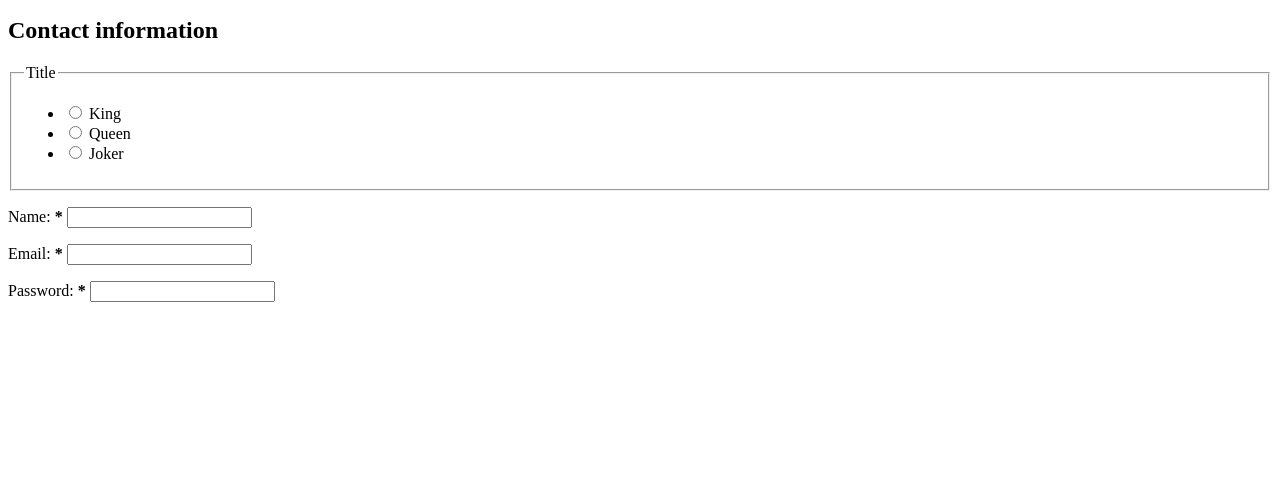
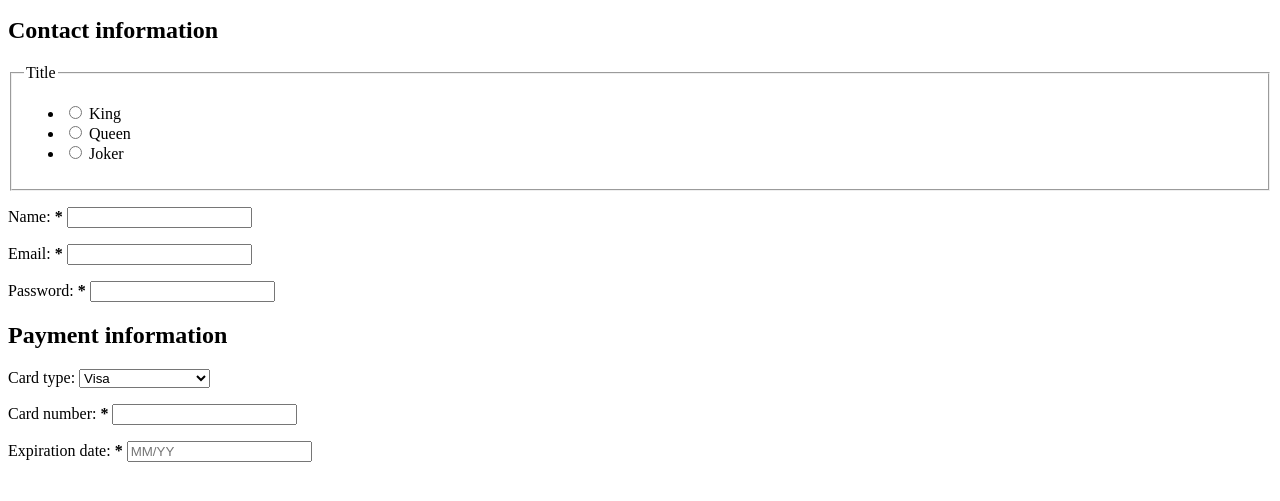
Before and after one commit to Faustin-king/form-structure, a plain HTML site: page index.html in a window 1280 px wide. Shown: the part 135-636 px from the top of the page. Drawn offline with Linux system fonts and the light colour scheme.

Commit message:
Add payment information

```diff
--- a/index.html
+++ b/index.html
@@ -61,6 +61,39 @@
     <input type="password" id="pwd" name="password" required />
   </p>
 </section>
+<section>
+  <h2>Payment information</h2>
+  <p>
+    <label for="card">
+      <span>Card type:</span>
+    </label>
+    <select id="card" name="usercard">
+      <option value="visa">Visa</option>
+      <option value="mc">Mastercard</option>
+      <option value="amex">American Express</option>
+    </select>
+  </p>
+  <p>
+    <label for="number">
+      <span>Card number:</span>
+      <strong><span aria-label="required">*</span></strong>
+    </label>
+    <input type="tel" id="number" name="cardnumber" required />
+  </p>
+  <p>
+    <label for="expiration">
+      <span>Expiration date:</span>
+      <strong><span aria-label="required">*</span></strong>
+    </label>
+    <input
+      type="text"
+      id="expiration"
+      required="true"
+      placeholder="MM/YY"
+      pattern="^(0[1-9]|1[0-2])\/([0-9]{2})$" />
+  </p>
+</section>
+
 
     </form>
   </body>
```
